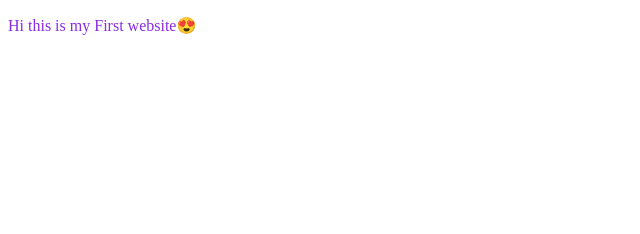
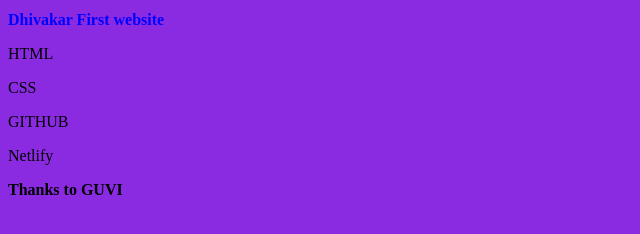
Before and after one commit to Dhivakar1993/1st-website, a plain HTML site: page index.html in a window 1280 px wide. Shown: the whole page, without its empty margins (0-640 px from the left). Drawn offline with Linux system fonts and the light colour scheme.

Commit message:
styles updated

```diff
--- a/index.html
+++ b/index.html
@@ -5,7 +5,16 @@
     <meta name="viewport" content="width=device-width, initial-scale=1.0">
     <title>First website</title>
 </head>
-<body>
-    <p style="color:blueviolet">Hi this is my First website😍</p>
+<body style="background-color: blueviolet;border-radius: 100%;">
+    <h1 style ="color:Blue;font-size: medium;font-weight: bold;">Dhivakar First website</h1>
+    <list list-type="bullet">
+        <title>I have used to in this site for:</title>
+        <list-item><p>HTML</p></list-item>
+        <list-item><p>CSS</p></list-item>
+        <list-item><p>GITHUB</p></list-item>
+        <Lisi-item><p>Netlify</p></Lisi-item>
+    </list>
+    <p style="font-weight: bold;">Thanks to GUVI</p>
+
 </body>
 </html>
```
